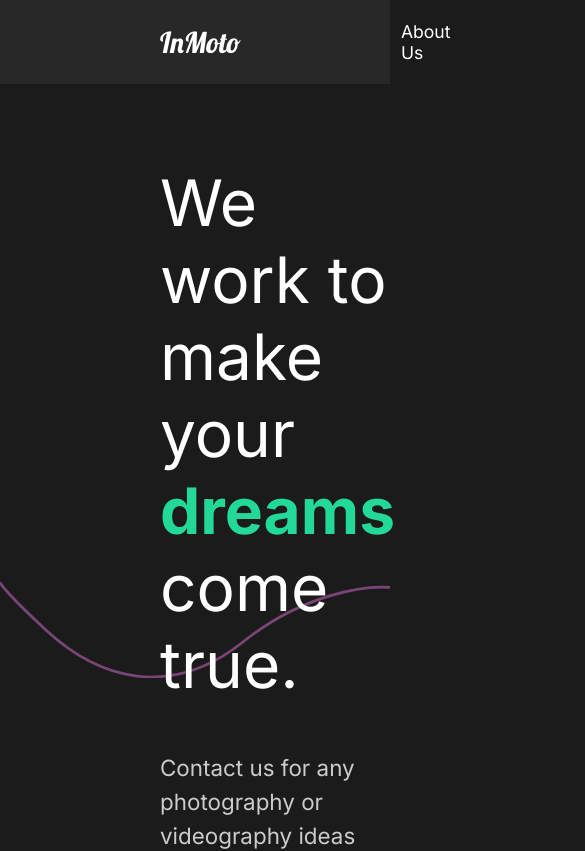
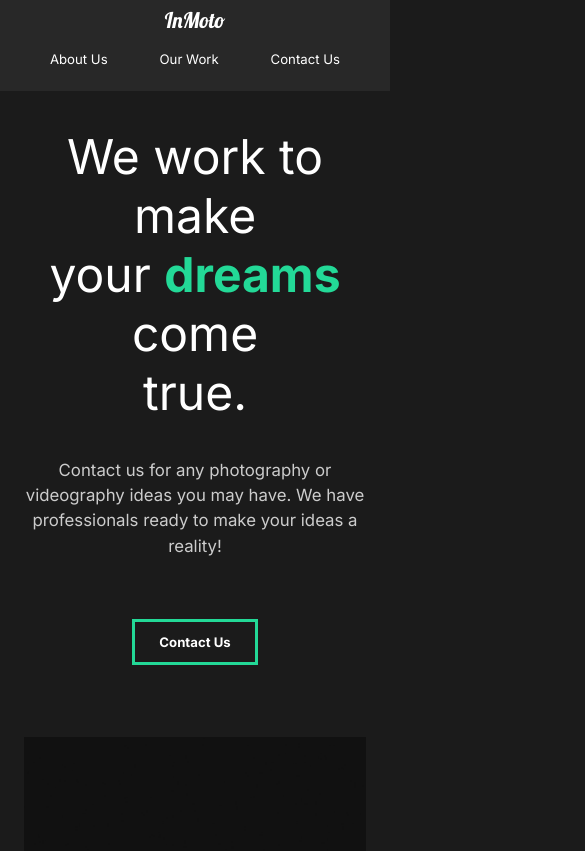
Before and after one commit to nikhilpatel87/InMotoApp, a React (Create React App) app in the folder capture/: page / in a window 390 px wide. Shown: the top 851 px of the page, 585 px wide, since content can reach past the window. Built offline with nearby package versions, Linux system fonts and the light colour scheme.

Commit message:
18. Added Mobile Styling

```diff
--- a/capture/src/components/GlobalStyle.js
+++ b/capture/src/components/GlobalStyle.js
@@ -11,6 +11,12 @@
         background: #1b1b1b;
         font-family: 'Inter', sans-serif;
         overflow-x: hidden;
+    }
+
+    html{
+        @media( max-width: 1700px){
+            font-size: 75%;
+        }
     }
 
     button{
--- a/capture/src/components/Nav.js
+++ b/capture/src/components/Nav.js
@@ -58,6 +58,21 @@
 		padding-left: 10rem;
 		position: relative;
 	}
+	@media (max-width: 1300px) {
+		flex-direction: column;
+		padding: 0.5rem;
+		#logo {
+			display: inline-block;
+		}
+		ul {
+			padding: 1.5rem;
+			justify-content: space-around;
+			width: 100%;
+			li {
+				padding: 0;
+			}
+		}
+	}
 `;
 
 export default Nav;
--- a/capture/src/components/ServicesSection.js
+++ b/capture/src/components/ServicesSection.js
@@ -81,6 +81,9 @@
 const Cards = styled.div`
 	display: flex;
 	flex-wrap: wrap;
+	@media (max-width: 1300px) {
+		justify-content: center;
+	}
 `;
 
 const Card = styled.div`
--- a/capture/src/pages/ContactUs.js
+++ b/capture/src/pages/ContactUs.js
@@ -50,6 +50,10 @@
 	padding: 5rem 10rem;
 	color: #353535;
 	min-height: 90vh;
+	@media (max-width: 1500px) {
+		padding: 1rem 1rem;
+		font-size: 2rem;
+	}
 `;
 
 const Title = styled.div`
@@ -72,6 +76,9 @@
 	width: 3rem;
 	height: 3rem;
 	background: #23d997;
+	@media (max-width: 1300px) {
+		padding: 0rem 1.5rem;
+	}
 `;
 
 const Social = styled(motion.div)`
@@ -80,6 +87,9 @@
 	h2 {
 		margin: 2rem;
 	}
+	@media (max-width: 1300px) {
+		padding: 1rem 2rem;
+	}
 `;
 
 export default ContactUs;
--- a/capture/src/pages/MovieDetail.js
+++ b/capture/src/pages/MovieDetail.js
@@ -52,6 +52,9 @@
 
 const Details = styled(motion.div)`
 	color: white;
+	@media (max-width: 1300px) {
+		padding: 1rem 0rem;
+	}
 `;
 
 const Headline = styled.div`
@@ -79,6 +82,10 @@
 	margin: 5 rem 10 rem;
 	align-items: center;
 	justify-content: space-around;
+	@media (max-width: 1300px) {
+		display: block;
+		margin: 2rem 2rem;
+	}
 `;
 
 const AwardStyle = styled.div`
--- a/capture/src/pages/OurWork.js
+++ b/capture/src/pages/OurWork.js
@@ -80,6 +80,9 @@
 	h2 {
 		padding: 1rem 0rem;
 	}
+	@media (max-width: 1300px) {
+		padding: 2rem 2rem;
+	}
 `;
 
 const Movie = styled(motion.div)`
--- a/capture/src/styles.js
+++ b/capture/src/styles.js
@@ -8,6 +8,11 @@
 	justify-content: space-between;
 	padding: 5rem 10rem;
 	color: white;
+	@media (max-width: 1300px) {
+		display: block;
+		padding: 2rem 2rem;
+		text-align: center;
+	}
 `;
 
 export const Description = styled.div`
@@ -16,6 +21,13 @@
 	z-index: 2;
 	h2 {
 		font-weight: lighter;
+	}
+
+	@media (max-width: 1300px) {
+		padding: 1rem 0rem;
+		button {
+			margin: 2rem 0rem 5rem 0rem;
+		}
 	}
 `;
 
```
Also changed, not shown: capture/src/components/AboutSection.js (+3 -0 lines), 1 other file (tests, documents, lock files or other folders).
